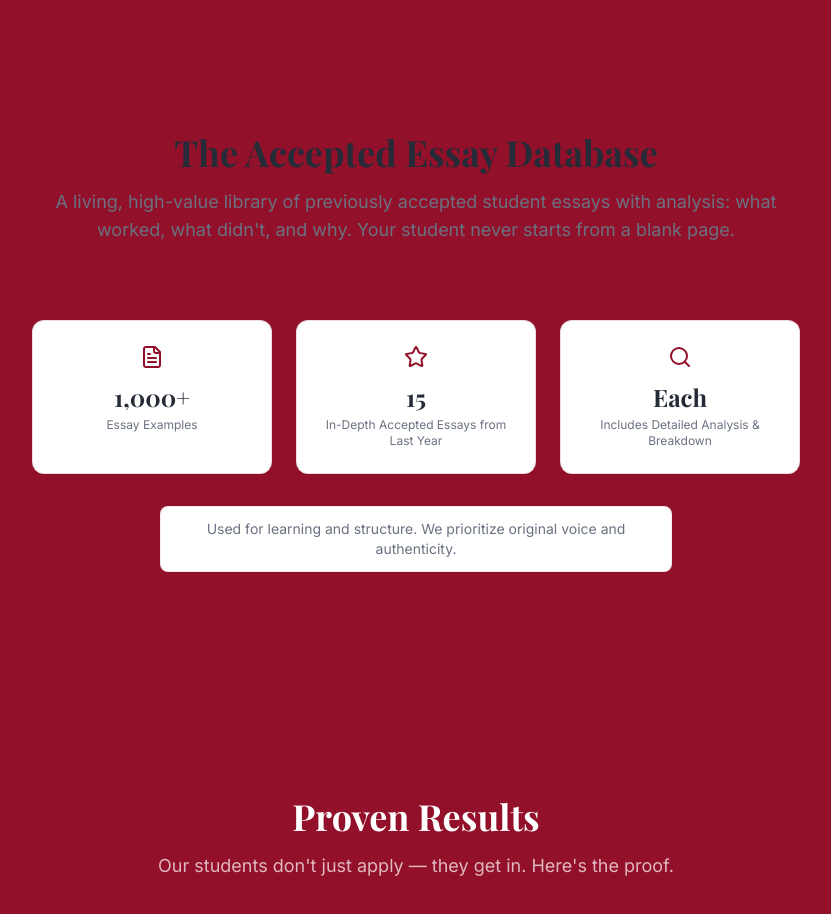
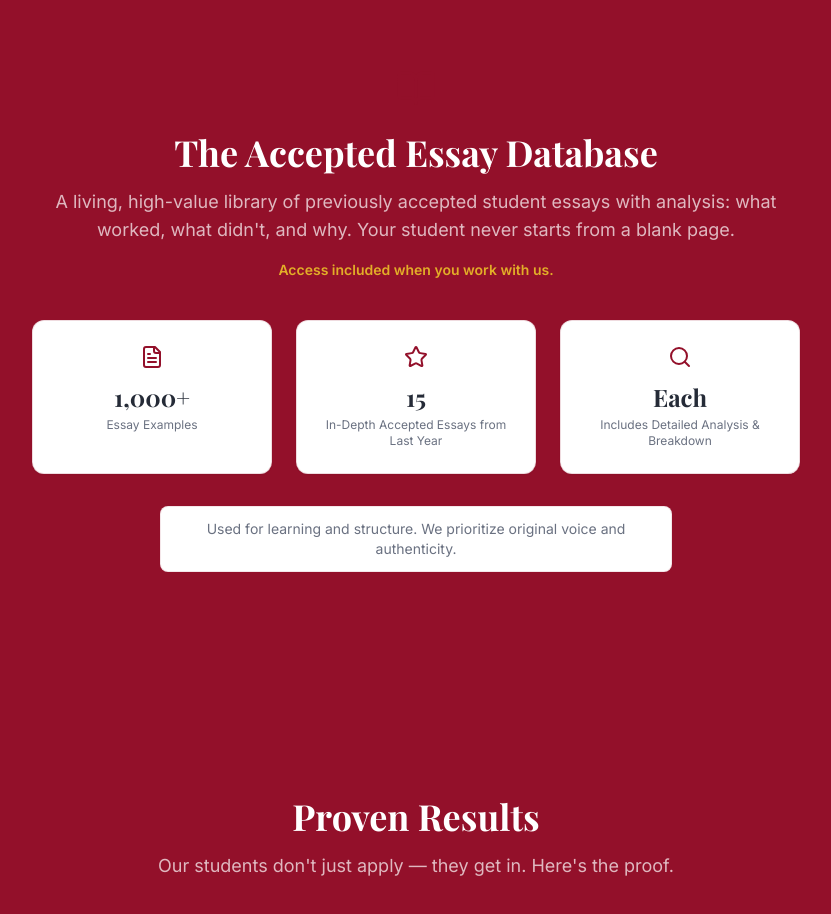
Before and after one commit to Samsamweb/limitless-steps-admit, a React (Vite) app: page / in a window 1280 px wide. Shown: the part 2580-3494 px from the top of the page, without its empty margins (224-1055 px from the left). Built offline with nearby package versions, Linux system fonts and the light colour scheme; the HTML template or start-up script is replaced by a standard one; a web font is replaced by a local one.

Commit message:
Preceding changes

```diff
--- a/src/components/EssayDatabaseSection.tsx
+++ b/src/components/EssayDatabaseSection.tsx
@@ -12,13 +12,13 @@ export function EssayDatabaseSection() {
       <div className="max-w-7xl mx-auto">
         <div className="max-w-3xl mx-auto text-center mb-10">
           <BookOpen className="h-10 w-10 text-primary mx-auto mb-6" />
-          <h2 className="font-display text-3xl sm:text-4xl font-bold text-foreground mb-4">
+          <h2 className="font-display text-3xl sm:text-4xl font-bold text-primary-foreground mb-4">
             The Accepted Essay Database
           </h2>
-          <p className="text-lg text-muted-foreground mb-4">
+          <p className="text-lg text-primary-foreground/70 mb-4">
             A living, high-value library of previously accepted student essays with analysis: what worked, what didn't, and why. Your student never starts from a blank page.
           </p>
-          <p className="text-sm text-primary font-semibold">
+          <p className="text-sm text-accent font-semibold">
             Access included when you work with us.
           </p>
         </div>
```
